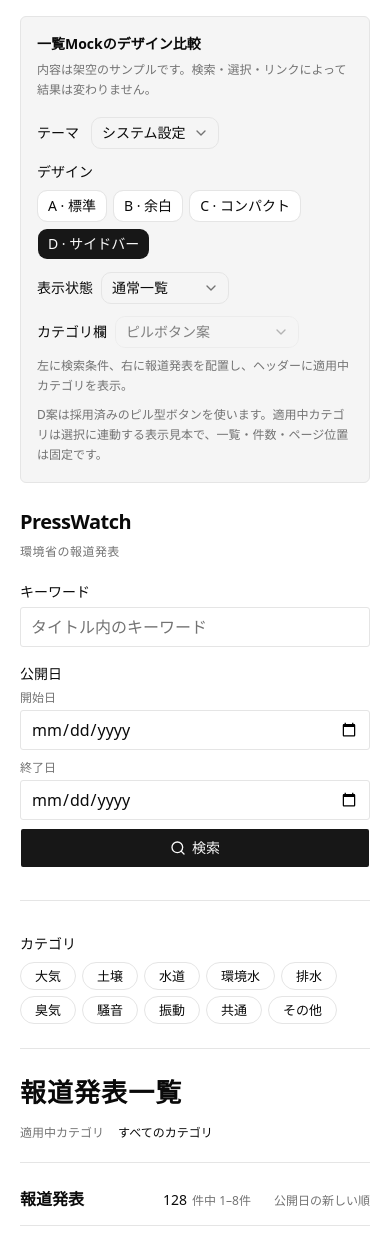
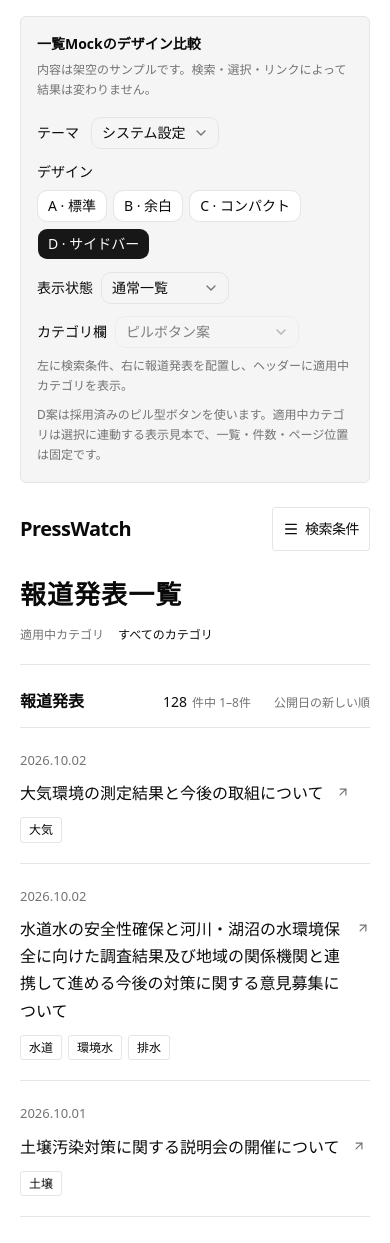
Before and after one commit to 64-HiroByte/press-watch, a Next.js app in the folder apps/web/: page /mock in a window 390 px wide. Shown: the top 1243 px of the page. Built offline with nearby package versions, Linux system fonts and the light colour scheme.

Commit message:
feat(web): スマホ幅で一覧Mockの検索条件をドロワーに切り替え

```diff
--- a/apps/web/app/mock/mock.css
+++ b/apps/web/app/mock/mock.css
@@ -421,6 +421,21 @@
   min-width: 0;
 }
 
+.mock-preview .release-mobile-bar,
+.mock-preview .release-drawer-heading {
+  display: none;
+}
+
+/* PC幅ではdialogの開状態にかかわらず、検索条件を通常のサイドバーとして表示する。 */
+.mock-preview .release-filter-panel {
+  display: contents;
+  color: var(--foreground);
+}
+
+html:has(.release-filter-panel:modal) {
+  overflow: hidden;
+}
+
 .mock-preview .release-sidebar-brand {
   display: grid;
   gap: 6px;
@@ -597,20 +612,87 @@
   padding-top: 2px;
 }
 
-@media (max-width: 900px) {
+@media (width < 768px) {
   .mock-preview[data-design="sidebar"] {
     grid-template-columns: minmax(0, 1fr);
     gap: 24px;
   }
 
-  .mock-preview[data-design="sidebar"] .release-filters {
-    padding: 0 0 24px;
-    border-right: 0;
-    border-bottom: 1px solid var(--border);
+  .mock-preview[data-design="sidebar"] .release-sidebar-filters {
+    display: contents;
+    padding: 0;
+    border: 0;
   }
 
   .mock-preview[data-design="sidebar"] .release-sidebar-brand {
+    display: none;
+  }
+
+  .mock-preview .release-mobile-bar {
+    display: flex;
+    align-items: center;
+    justify-content: space-between;
+    gap: 12px;
+    font-size: 20px;
+    font-weight: 650;
+    letter-spacing: -0.5px;
+  }
+
+  .mock-preview .release-filter-trigger,
+  .mock-preview .release-filter-close {
+    min-height: 44px;
+    border-radius: 3px;
+  }
+
+  .mock-preview .release-filter-close {
+    width: 44px;
+  }
+
+  .mock-preview .release-filter-panel:not(:modal) {
+    display: none;
+  }
+
+  .mock-preview .release-filter-panel:modal {
+    display: block;
+    box-sizing: border-box;
+    position: fixed;
+    inset: 0 auto 0 0;
+    width: min(320px, calc(100% - 32px));
+    max-width: none;
+    height: 100vh;
+    height: 100dvh;
+    max-height: none;
+    margin: 0;
+    padding: 24px;
+    border: 0;
+    border-right: 1px solid var(--border);
+    border-radius: 0;
+    background: var(--background);
+    overflow-y: auto;
+    overscroll-behavior: contain;
+  }
+
+  .mock-preview .release-filter-panel::backdrop {
+    background: rgb(0 0 0 / 45%);
+  }
+
+  .mock-preview .release-drawer-heading {
+    display: flex;
+    align-items: center;
+    justify-content: space-between;
+    gap: 12px;
     margin-bottom: 24px;
+  }
+
+  .mock-preview .release-drawer-heading h2 {
+    margin: 0;
+    font-size: 18px;
+    font-weight: 600;
+  }
+
+  .mock-preview .release-drawer-heading h2:focus-visible {
+    outline: 2px solid var(--ring);
+    outline-offset: 4px;
   }
 }
 
@@ -627,8 +709,8 @@
     padding: 16px;
   }
 
-  .mock-preview[data-design="sidebar"] .release-filters {
-    padding: 0 0 24px;
+  .mock-preview[data-design="sidebar"] .release-sidebar-filters {
+    padding: 0;
   }
 
   .mock-preview .release-row,
--- /dev/null
+++ b/apps/web/components/mock/sidebar-filters.tsx
@@ -0,0 +1,160 @@
+"use client";
+
+import { useEffect, useRef, useState, type KeyboardEvent, type MouseEvent, type ReactNode } from "react";
+import { MenuIcon, XIcon } from "lucide-react";
+
+import { Button } from "@/components/ui/button";
+
+export function MockSidebarFilters({ children }: { children: ReactNode }) {
+  const panelRef = useRef<HTMLDialogElement>(null);
+  const triggerRef = useRef<HTMLButtonElement>(null);
+  const headingRef = useRef<HTMLHeadingElement>(null);
+  const restoreTriggerFocus = useRef(false);
+  const lastPanelFocus = useRef<HTMLElement | null>(null);
+  const pointerStartedOnBackdrop = useRef(false);
+  const pagePosition = useRef({ left: 0, top: 0 });
+  const [drawerOpen, setDrawerOpen] = useState(false);
+
+  useEffect(() => {
+    const panel = panelRef.current;
+    if (!panel) return;
+    const narrowScreen = window.matchMedia("(width < 768px)");
+    let wasNarrow: boolean | undefined;
+
+    function syncLayout() {
+      if (!panel) return;
+      // ソフトウェアキーボードなどによる狭い画面内のリサイズでは、開いたドロワーを維持する。
+      if (narrowScreen.matches && wasNarrow) return;
+      wasNarrow = narrowScreen.matches;
+      // CSSでパネルが隠れると、幅変更の通知より先にbodyへフォーカスが戻ることがある。
+      const focused = document.activeElement === document.body && lastPanelFocus.current
+        ? lastPanelFocus.current : document.activeElement;
+      const focusInPanel = panel.contains(focused);
+      const position = panel.matches(":modal") ? pagePosition.current : { left: window.scrollX, top: window.scrollY };
+      restoreTriggerFocus.current = false;
+      setDrawerOpen(false);
+
+      if (narrowScreen.matches) {
+        if (panel.open) panel.close();
+        if (focusInPanel) triggerRef.current?.focus({ preventScroll: true });
+      } else {
+        if (panel.matches(":modal")) panel.close();
+        // 通常のサイドバー表示では、show()による自動フォーカス移動を避ける。
+        panel.open = true;
+        // 幅変更で隠れる閉じるボタン・見出しから、通常の検索欄へ戻す。
+        if (focusInPanel && focused instanceof HTMLElement && focused.getClientRects().length > 0) {
+          focused.focus({ preventScroll: true });
+        } else if (focusInPanel) {
+          panel.querySelector<HTMLInputElement>('input[type="search"]')?.focus({ preventScroll: true });
+        } else if (focused instanceof HTMLElement) {
+          focused.focus({ preventScroll: true });
+        }
+      }
+      window.scrollTo({ ...position, behavior: "instant" });
+    }
+
+    syncLayout();
+    window.addEventListener("resize", syncLayout);
+    return () => {
+      window.removeEventListener("resize", syncLayout);
+      restoreTriggerFocus.current = false;
+      if (panel.open) panel.close();
+    };
+  }, []);
+
+  function openDrawer() {
+    const panel = panelRef.current;
+    if (!panel || !window.matchMedia("(width < 768px)").matches) return;
+    pagePosition.current = { left: window.scrollX, top: window.scrollY };
+    if (panel.open) panel.close();
+    restoreTriggerFocus.current = true;
+    panel.showModal();
+    panel.scrollTop = 0;
+    headingRef.current?.focus({ preventScroll: true });
+    // showModal()の初期フォーカスで、背面の一覧が先頭へ動くことを防ぐ。
+    window.scrollTo({ ...pagePosition.current, behavior: "instant" });
+    setDrawerOpen(true);
+  }
+
+  function handleClose() {
+    // closeイベントは非同期なので、幅変更後の再表示を閉状態に戻さない。
+    if (panelRef.current?.open) return;
+    setDrawerOpen(false);
+    if (restoreTriggerFocus.current) {
+      triggerRef.current?.focus({ preventScroll: true });
+      window.scrollTo({ ...pagePosition.current, behavior: "instant" });
+    }
+    restoreTriggerFocus.current = false;
+  }
+
+  function handlePanelClick(event: MouseEvent<HTMLDialogElement>) {
+    const panel = panelRef.current;
+    if (!panel?.matches(":modal")) return;
+    if (event.target instanceof Element && event.target.closest(".release-search-button")) {
+      panel.close();
+    } else if (pointerStartedOnBackdrop.current && event.target === panel) {
+      const bounds = panel.getBoundingClientRect();
+      if (event.clientX < bounds.left || event.clientX > bounds.right || event.clientY < bounds.top || event.clientY > bounds.bottom) {
+        panel.close();
+      }
+    }
+    pointerStartedOnBackdrop.current = false;
+  }
+
+  function handlePanelKeyDown(event: KeyboardEvent<HTMLDialogElement>) {
+    const panel = panelRef.current;
+    if (event.key !== "Tab" || !panel?.matches(":modal")) return;
+    const focusable = Array.from(panel.querySelectorAll<HTMLElement>('button, input, select, textarea, a[href], [tabindex]'))
+      .filter((element) => element.tabIndex >= 0 && !element.matches(":disabled") && element.getClientRects().length > 0);
+    const first = focusable[0];
+    const last = focusable.at(-1);
+    if (event.shiftKey && (document.activeElement === first || document.activeElement === headingRef.current)) {
+      event.preventDefault();
+      last?.focus();
+    } else if (!event.shiftKey && document.activeElement === last) {
+      event.preventDefault();
+      first?.focus();
+    }
+  }
+
+  function handleBackdropPointer(event: MouseEvent<HTMLDialogElement>) {
+    const panel = panelRef.current;
+    pointerStartedOnBackdrop.current = false;
+    if (!panel?.matches(":modal") || event.target !== panel) return;
+    const bounds = panel.getBoundingClientRect();
+    pointerStartedOnBackdrop.current = event.clientX < bounds.left || event.clientX > bounds.right || event.clientY < bounds.top || event.clientY > bounds.bottom;
+  }
+
+  return (
+    <>
+      <div className="release-mobile-bar">
+        <span>PressWatch</span>
+        <Button
+          ref={triggerRef} type="button" variant="outline" className="release-filter-trigger"
+          aria-haspopup="dialog" aria-controls="mock-filter-panel" aria-expanded={drawerOpen}
+          onClick={openDrawer}
+        ><MenuIcon aria-hidden="true" />検索条件</Button>
+      </div>
+      <aside className="release-filters release-sidebar-filters" aria-label="検索とカテゴリ">
+        <dialog
+          ref={panelRef} id="mock-filter-panel" className="release-filter-panel" open aria-label="検索条件"
+          onClose={handleClose} onClick={handlePanelClick} onPointerDown={handleBackdropPointer}
+          onKeyDown={handlePanelKeyDown}
+          onFocusCapture={(event) => { lastPanelFocus.current = event.target; }}
+          onBlurCapture={(event) => {
+            if (event.relatedTarget && !event.currentTarget.contains(event.relatedTarget)) lastPanelFocus.current = null;
+          }}
+        >
+          <div className="release-drawer-heading">
+            <h2 ref={headingRef} tabIndex={-1}>検索条件</h2>
+            <Button type="button" variant="ghost" className="release-filter-close" aria-label="検索条件を閉じる" onClick={() => panelRef.current?.close()}>
+              <XIcon aria-hidden="true" />
+            </Button>
+          </div>
+          <p className="release-sidebar-brand">PressWatch<span>環境省の報道発表</span></p>
+          {children}
+        </dialog>
+      </aside>
+    </>
+  );
+}
--- a/apps/web/components/mock/workbench.tsx
+++ b/apps/web/components/mock/workbench.tsx
@@ -4,6 +4,7 @@ import { useState, type MouseEvent, type ReactNode } from "react";
 
 import { ThemeSelector } from "@/components/theme-selector";
 import { MockCategoryPills } from "@/components/mock/category-toggles";
+import { MockSidebarFilters } from "@/components/mock/sidebar-filters";
 import type { FixedCategoryLabel } from "@/components/press-releases/list";
 import { Badge } from "@/components/ui/badge";
 import { Button } from "@/components/ui/button";
@@ -110,16 +111,18 @@ export function MockWorkbench({ header, search, sidebarSearch, categories, sideb
         onClick={preventPreviewNavigation} onAuxClick={preventPreviewNavigation}
       >
         <div hidden={isSidebar}>{header}</div>
-        <aside className="release-filters" aria-label="検索とカテゴリ">
-          {isSidebar && <p className="release-sidebar-brand">PressWatch<span>環境省の報道発表</span></p>}
-          {isSidebar ? sidebarSearch : search}
-          <div hidden={isSidebar}>{categories[categoryLayout]}</div>
-          {isSidebar && (
+        <aside hidden={isSidebar} className="release-filters" aria-label="検索とカテゴリ">
+          {!isSidebar && search}
+          {categories[categoryLayout]}
+        </aside>
+        {isSidebar && (
+          <MockSidebarFilters>
+            {sidebarSearch}
             <div className="release-sidebar-categories">
               <MockCategoryPills categories={sidebarCategories} selectedSlugs={sidebarSelection} onToggle={toggleSidebarCategory} />
             </div>
-          )}
-        </aside>
+          </MockSidebarFilters>
+        )}
         <div className="release-main">
           {isSidebar && (
             <header className="release-header">
```
Also changed, not shown: 1 other file (tests, documents, lock files or other folders).
